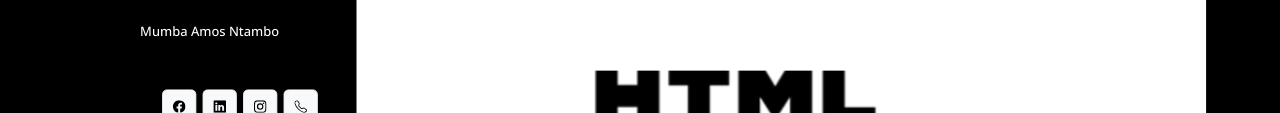
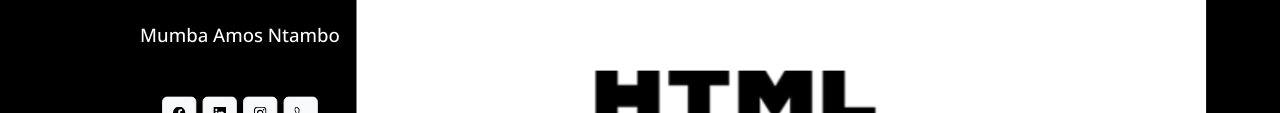
Before and after one commit to MUMBA-Amos/myportfolio, a plain HTML site: page index.html in a window 1280 px wide. Shown: the part 317-430 px from the top of the page. Drawn offline with nearby package versions, Linux system fonts and the light colour scheme.

Commit message:
Update index.html

```diff
--- a/index.html
+++ b/index.html
@@ -38,7 +38,7 @@
             <img src="images/me.JPG" class="rounded-circle"  alt="...">
             <div class="card-body bg-transparent">
               <p class="card-text ">
-                <h6 class="h6 text-white font-weight-bold">Mumba Amos Ntambo</h6>
+                <h6 class="text-white font-weight-bold">Mumba Amos Ntambo</h6>
               </p>
             </div>
           </div>
```
